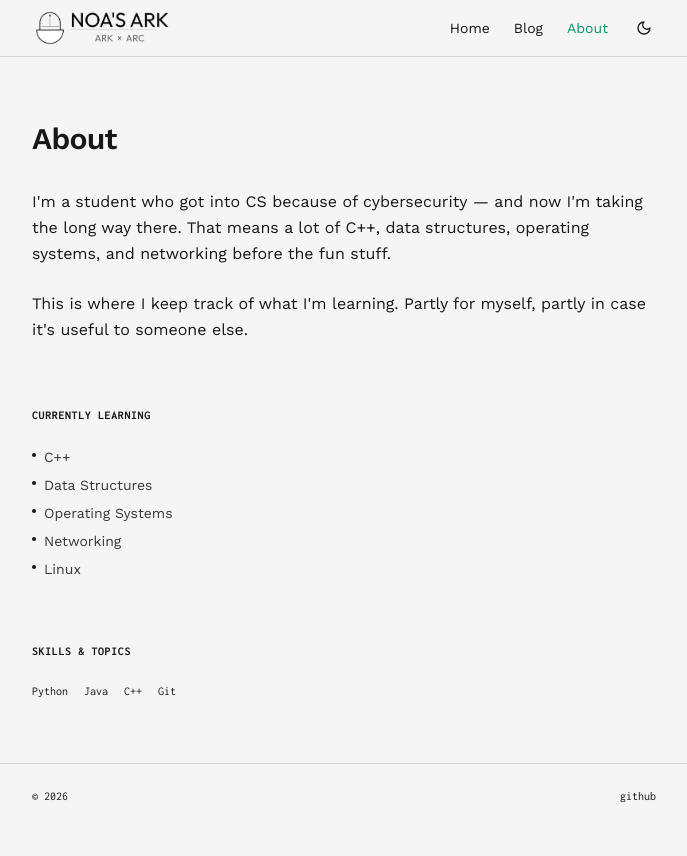
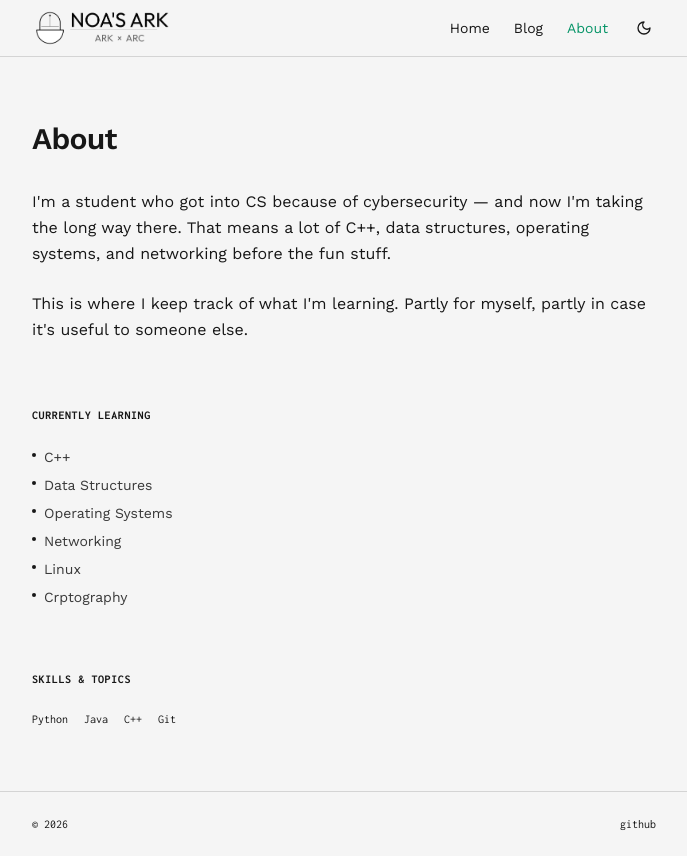
Before and after one commit to n0as-ark/logbook, a React (Vite) app: page /logbook/about in a window 1280 px wide. Shown: the whole page, without its empty margins (296-983 px from the left). Before the commit the page ends 828 px from the top, so only its background shows below. Built offline with nearby package versions, Linux system fonts and the light colour scheme; the HTML template or start-up script is replaced by a standard one.

Commit message:
Update About.tsx

```diff
--- a/src/pages/About.tsx
+++ b/src/pages/About.tsx
@@ -4,6 +4,7 @@ const currentlyLearning = [
   "Operating Systems",
   "Networking",
   "Linux",
+  "Crptography",
 ];
 
 const skills = [
```
